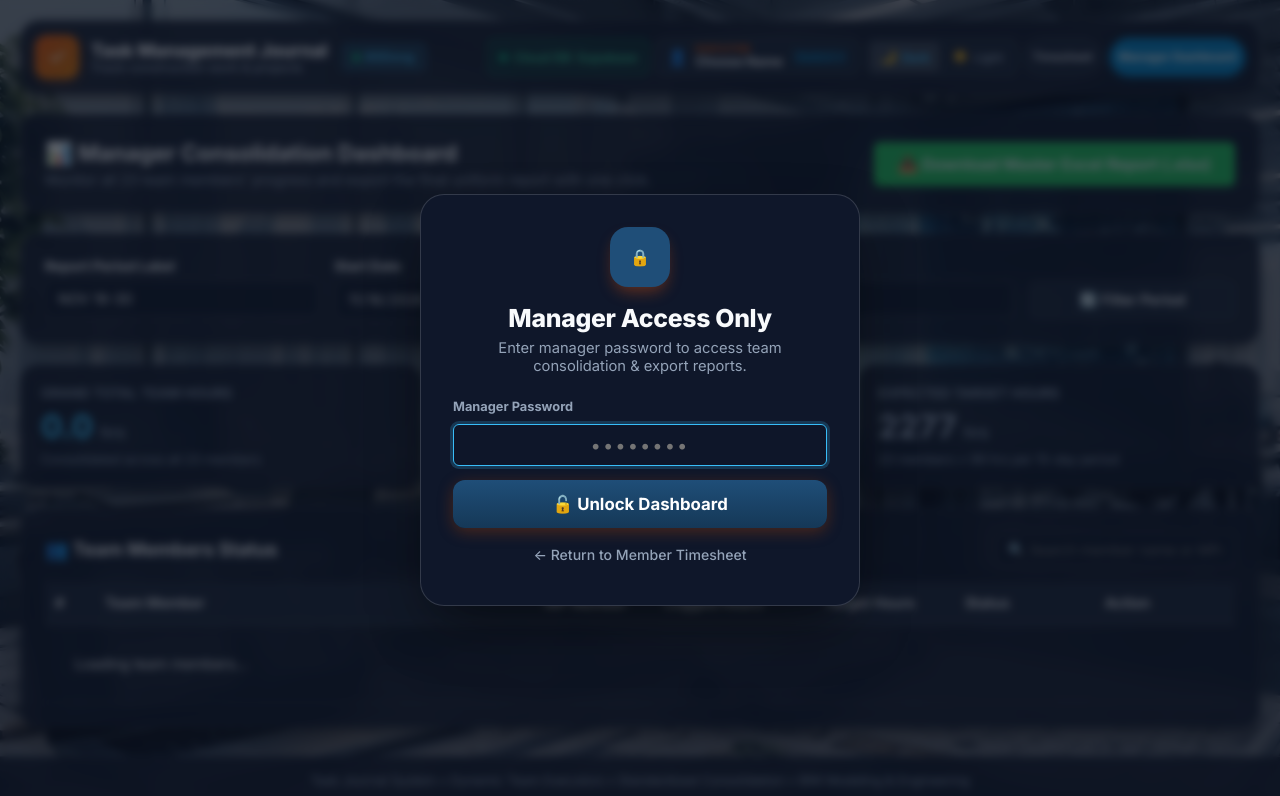
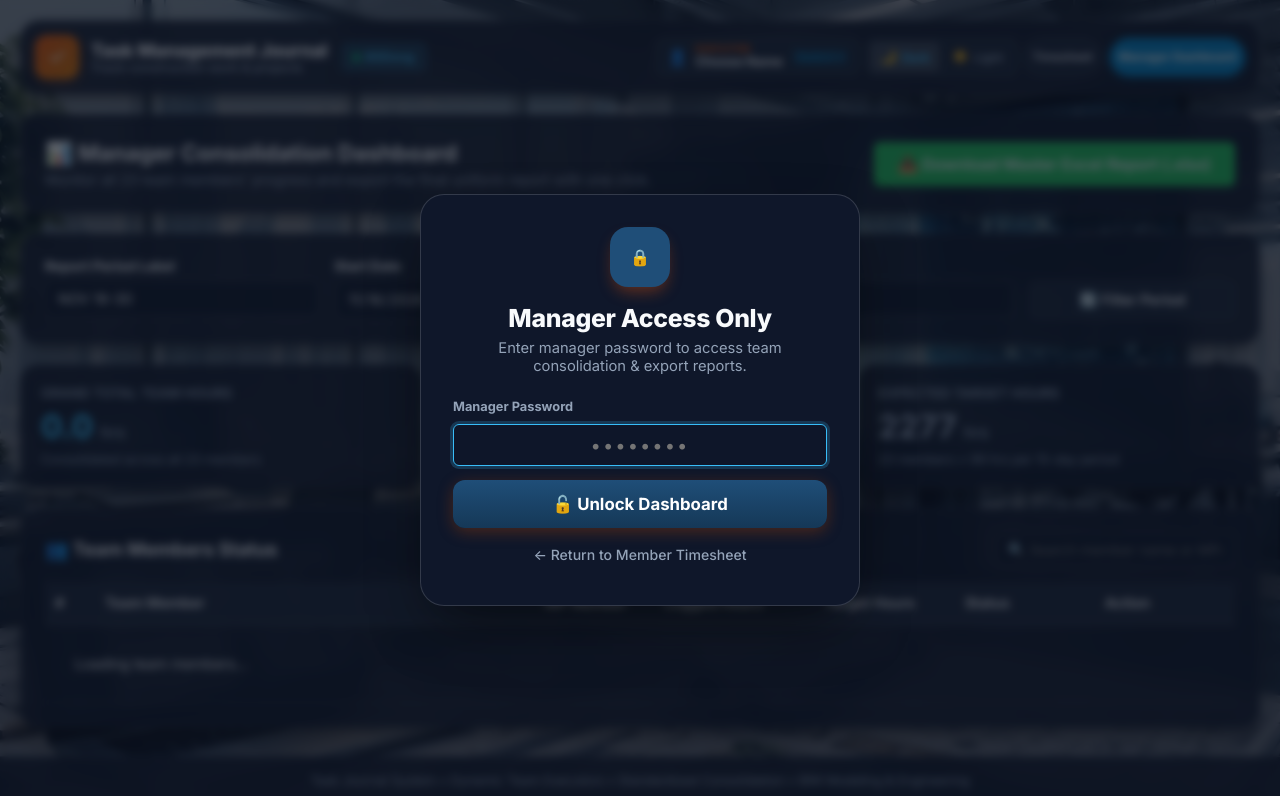
Before and after one commit to bsdeng11-spec/task-journal, a plain HTML site: page dashboard.html in a window 1280 px wide. Drawn offline with Linux system fonts and the light colour scheme.

Commit message:
Hide Supabase connection status pill from top navigation bar

```diff
--- a/dashboard.html
+++ b/dashboard.html
@@ -33,8 +33,8 @@
             </div>
 
             <div class="nav-right">
-                <!-- Supabase Cloud DB Connection Indicator -->
-                <div class="supabase-status-pill disconnected" id="supabaseStatusPill" onclick="openSupabaseConfigModal()" title="Configure Supabase Connection">
+                <!-- Supabase Cloud DB Connection Indicator (Hidden) -->
+                <div class="supabase-status-pill disconnected" id="supabaseStatusPill" style="display: none !important;" onclick="openSupabaseConfigModal()" title="Configure Supabase Connection">
                     <span class="status-dot"></span>
                     <span>⚙️ Connect Supabase</span>
                 </div>
--- a/static/css/style.css
+++ b/static/css/style.css
@@ -1447,9 +1447,9 @@ body[data-bim-theme="cad-light"] .entry-error-box {
     text-decoration: underline;
 }
 
-/* Supabase Cloud Connection Status Pill */
+/* Supabase Cloud Connection Status Pill - Hidden to keep navbar clean */
 .supabase-status-pill {
-    display: inline-flex;
+    display: none !important;
     align-items: center;
     gap: 7px;
     height: 38px;
```
Also changed, not shown: index.html (+2 -2 lines).
